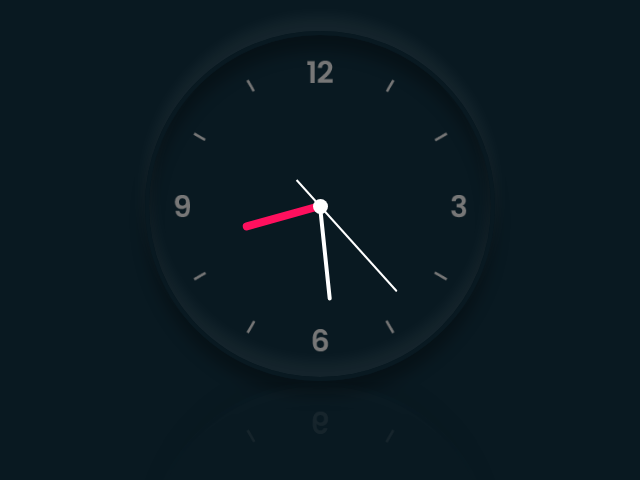
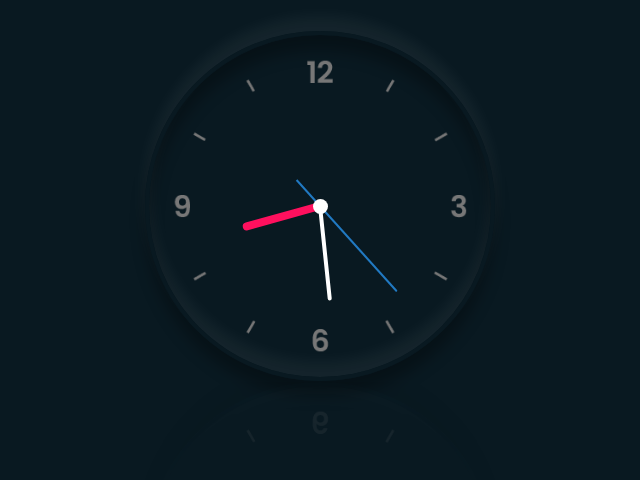
Before and after one commit to RimidalU/neumorphism-analog-clock, a plain HTML site: page Index.html in a window 1280 px wide. Shown: the part 154-634 px from the top of the page, 320-960 px from the left. Drawn offline with Linux system fonts and the light colour scheme.

Commit message:
fix: colored arrows

```diff
--- a/css/style.css
+++ b/css/style.css
@@ -27,7 +27,7 @@ body {
         inset 0 -15px 15px rgba(255, 255, 255, 0.05),
               0 15px 15px rgba(0, 0, 0, 0.3),
         inset 0 15px 15px rgba(0, 0, 0, 0.3);
-        -webkit-box-reflect:below 1px linear-gradient(to bottom, rgba(0, 0, 0, 0.0), rgba(34, 34, 34, 0.15));
+   -webkit-box-reflect:below 1px linear-gradient(to bottom, rgba(0, 0, 0, 0.0), rgba(34, 34, 34, 0.15));
 }
 
 .clock::before {
@@ -66,7 +66,6 @@ body {
 .sec_hand {
     display: flex;
     justify-content: center;
-
     position: absolute;
     border-radius: 50%;
 
@@ -96,7 +95,7 @@ body {
     position: absolute;
     width: 2px;
     height: 150px;
-    background: #fff;
+    background: rgb(33, 121, 194);
     z-index: 5;
     border-radius: 6px 6px 0 0;
 }
```
